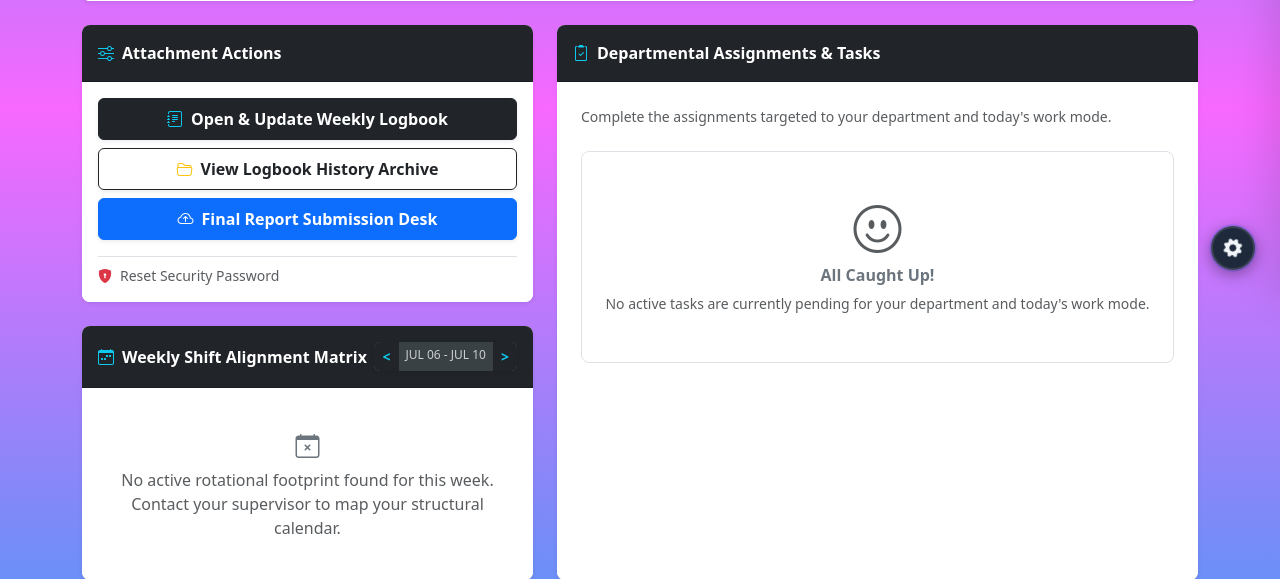
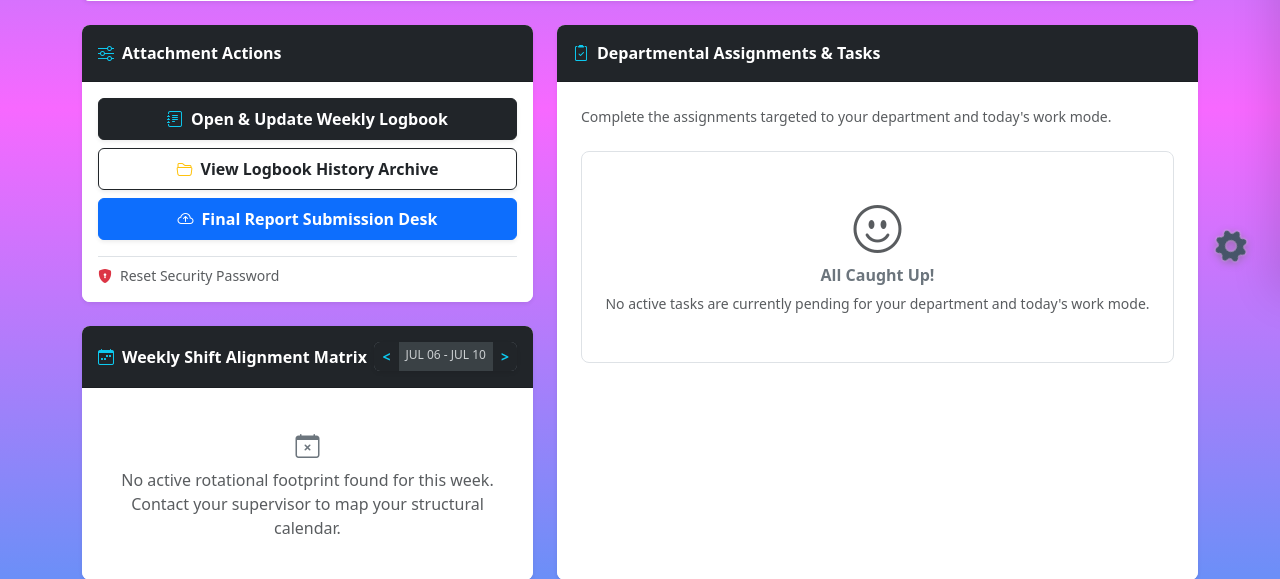
Before and after one commit to OsanoDavid/ICTA-ATTACHEES, a Django app: page /dashboard/ in a window 1280 px wide. Shown: the part 505-1084 px from the top of the page. Run offline with Django 5.2, Linux system fonts and the light colour scheme; the visitor is signed in with stand-in values (Sample User, id 1).

```diff
--- a/static/css/accessibility.css
+++ b/static/css/accessibility.css
@@ -1,9 +1,12 @@
+@import url("https://cdn.jsdelivr.net/npm/bootstrap-icons@1.11.3/font/bootstrap-icons.min.css");
+@import url("https://cdnjs.cloudflare.com/ajax/libs/font-awesome/6.4.0/css/all.min.css");
+
 /* ===== PAGE SPROUT / CONTENT REVEAL ANIMATION ===== */
 /* Elements tagged with data-sprout get staggered reveal on page load */
 [data-sprout] {
     opacity: 0;
-    transform: translateY(28px) scale(0.97);
-    transition: opacity 0.55s ease, transform 0.55s cubic-bezier(0.34, 1.56, 0.64, 1);
+    transform: translateY(40px) scale(0.96);
+    transition: opacity 1.2s cubic-bezier(0.19, 1, 0.22, 1), transform 1.2s cubic-bezier(0.19, 1, 0.22, 1);
 }
 [data-sprout].sprouted {
     opacity: 1;
@@ -13,8 +16,8 @@
 /* Auto-sprout for common semantic elements inside <body> */
 .sprout-auto {
     opacity: 0;
-    transform: translateY(22px) scale(0.98);
-    transition: opacity 0.5s ease, transform 0.5s cubic-bezier(0.34, 1.56, 0.64, 1);
+    transform: translateY(35px) scale(0.97);
+    transition: opacity 1.2s cubic-bezier(0.19, 1, 0.22, 1), transform 1.2s cubic-bezier(0.19, 1, 0.22, 1);
 }
 .sprout-auto.sprouted {
     opacity: 1;
@@ -38,30 +41,29 @@ body.acc-sidebar-open {
     z-index: 99999;
 }
 
-/* === GEAR BUTTON — Clean, dark, recognizable === */
+/* === GEAR BUTTON — Fully Transparent Background (Only Gear Visible) === */
 #accessibility-btn {
-    width: 44px;
-    height: 44px;
-    border-radius: 50%;
-    background: #1e293b;
-    color: #f1f5f9;
-    border: 2px solid rgba(255, 255, 255, 0.12);
-    box-shadow: 0 4px 16px rgba(0, 0, 0, 0.4), 0 0 0 0 rgba(99, 102, 241, 0.5);
+    width: 48px;
+    height: 48px;
+    background: transparent !important;
+    color: #475569; /* Slate grey */
+    border: none !important;
+    box-shadow: none !important;
     cursor: pointer;
-    font-size: 19px;
-    transition: background 0.25s ease, box-shadow 0.25s ease, border-color 0.25s ease;
+    font-size: 32px; /* Large and clear */
+    transition: color 0.25s ease, transform 0.25s ease;
     display: flex;
     align-items: center;
     justify-content: center;
-    animation: gear-pulse 3s cubic-bezier(0.4, 0, 0.6, 1) infinite;
     outline: none;
+    padding: 0;
+    /* Dual drop-shadow guarantees visibility on both light and dark page elements */
+    filter: drop-shadow(0 2px 4px rgba(0, 0, 0, 0.35)) drop-shadow(0 0 1px rgba(255, 255, 255, 0.8));
 }
 
 #accessibility-btn:hover {
-    background: #334155;
-    border-color: rgba(99, 102, 241, 0.6);
-    box-shadow: 0 6px 22px rgba(0, 0, 0, 0.5), 0 0 0 5px rgba(99, 102, 241, 0.15);
-    animation: none;
+    color: #3b82f6; /* Vibrant blue on hover */
+    transform: scale(1.15);
 }
 
 /* Gear icon — smooth continuous slow spin at rest, fast on click */
--- a/static/js/accessibility.js
+++ b/static/js/accessibility.js
@@ -209,7 +209,7 @@
 
         // Phase 2: After loader delay, hide loader then sprout content in waves
         const LOADER_DURATION = 600; // ms — how long loader shows (keep spinner)
-        const SPROUT_DELAY   = 30;  // ms between each sprout wave (fast cascade)
+        const SPROUT_DELAY   = 220;  // ms between each sprout wave (lovely slow motion)
 
         setTimeout(() => {
             // Fade out loader
@@ -222,7 +222,7 @@
                         el.classList.add('sprouted');
                     }, i * SPROUT_DELAY);
                 });
-            }, 80);
+            }, 150);
         }, LOADER_DURATION);
 
         // ===== NAVIGATION LINK INTERCEPTOR =====
```
